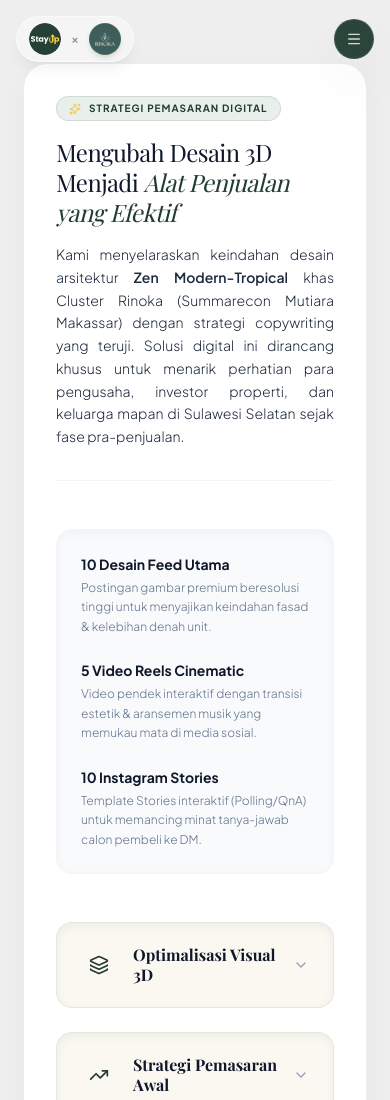
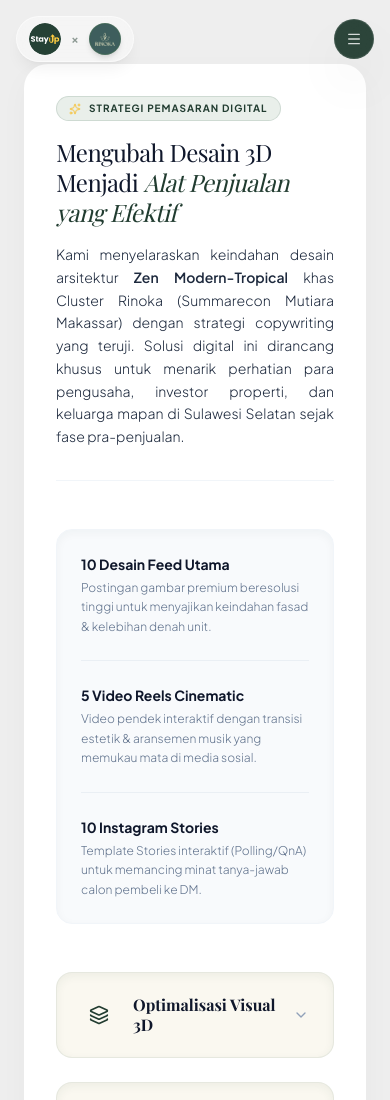
Before and after one commit to Mohalfinoor/Just-StayUp, a React (Vite) app: page / in a window 390 px wide. Shown: the top 1100 px of the page. Built offline with nearby package versions, Linux system fonts and the light colour scheme; a web font is replaced by a local one.

Commit message:
comiittt

```diff
--- a/src/App.tsx
+++ b/src/App.tsx
@@ -174,13 +174,13 @@ export default function App() {
                   Postingan gambar premium beresolusi tinggi untuk menyajikan keindahan fasad & kelebihan denah unit.
                 </p>
               </div>
-              <div className="space-y-1 sm:border-l border-slate-200/60 sm:pl-6">
+              <div className="space-y-1 border-t border-slate-200/60 pt-6 sm:border-t-0 sm:pt-0 sm:border-l sm:pl-6">
                 <h4 className="text-sm font-bold text-slate-900">5 Video Reels Cinematic</h4>
                 <p className="text-xs text-slate-500 font-light leading-relaxed">
                    Video pendek interaktif dengan transisi estetik & aransemen musik yang memukau mata di media sosial.
                 </p>
               </div>
-              <div className="space-y-1 sm:border-l border-slate-200/60 sm:pl-6">
+              <div className="space-y-1 border-t border-slate-200/60 pt-6 sm:border-t-0 sm:pt-0 sm:border-l sm:pl-6">
                 <h4 className="text-sm font-bold text-slate-900">10 Instagram Stories</h4>
                 <p className="text-xs text-slate-500 font-light leading-relaxed">
                   Template Stories interaktif (Polling/QnA) untuk memancing minat tanya-jawab calon pembeli ke DM.
```
